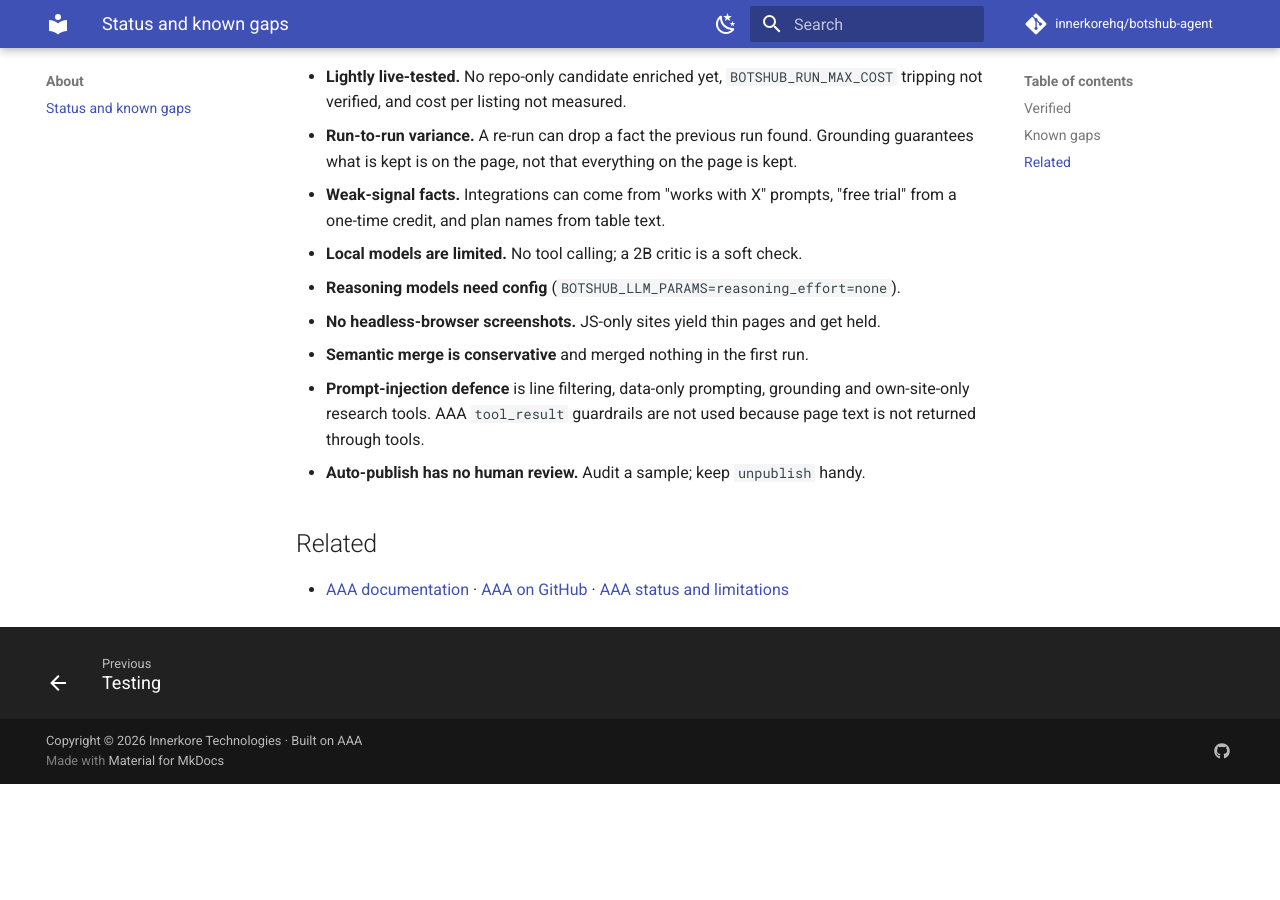
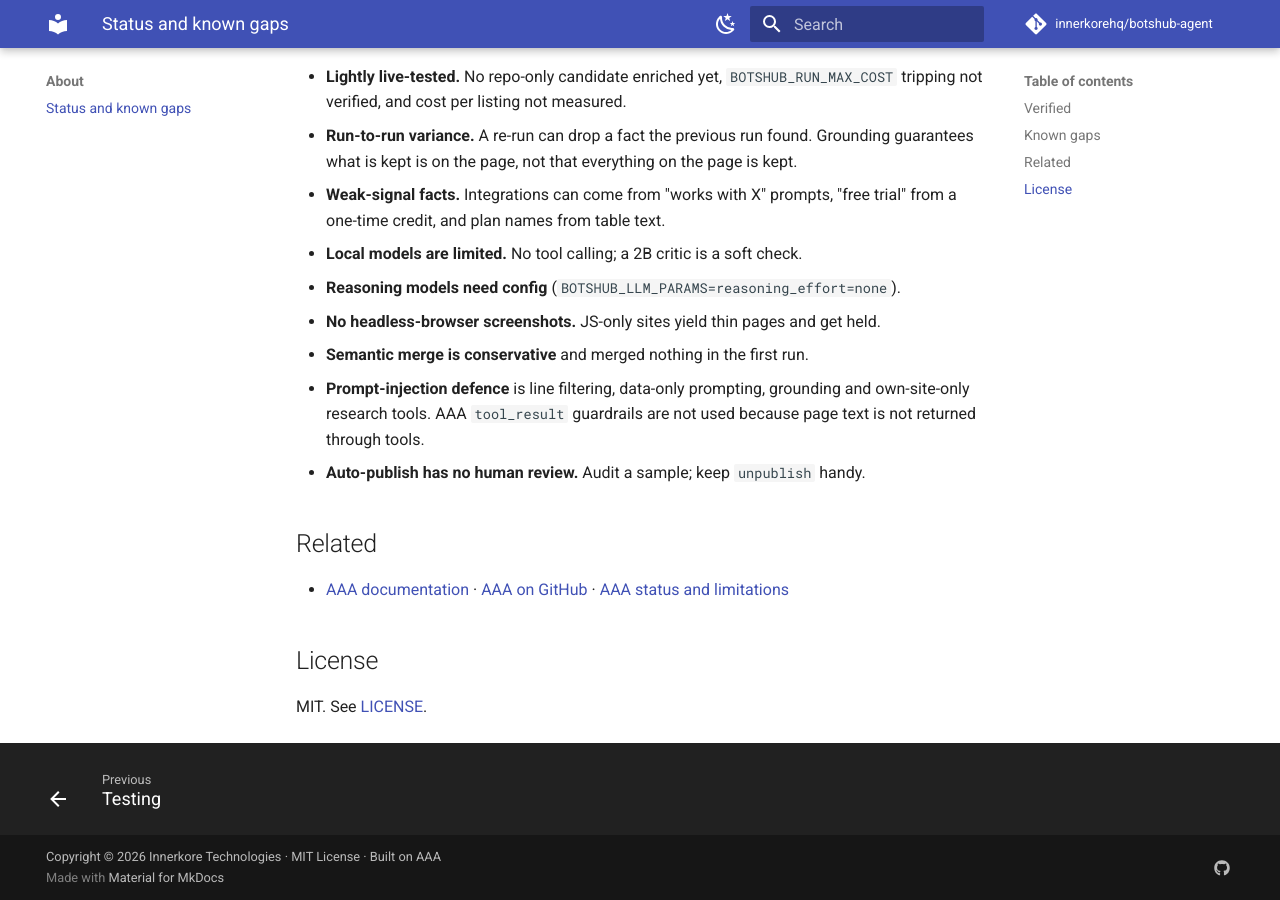
Before and after one commit to innerkorehq/botshub-agent, an MkDocs documentation site: the page built from docs/about/gaps.md, in a window 1280 px wide and 900 px high, scrolled down 541 px. Built offline with MkDocs 1.6.1 and Material for MkDocs 9.7.7, drawn with Linux system fonts in a browser that asks for light colours; comment, search, counter and statistics services are not loaded; before the commit the page ends 1325 px from its top, so only the background shows below that.

Commit message:
Add MIT license
Co-Authored-By: Claude Sonnet 5.5 <noreply@anthropic.com>

```diff
--- a/docs/about/gaps.md
+++ b/docs/about/gaps.md
@@ -23,3 +23,7 @@ BotsHub Agent is **alpha**, built on [AAA](https://innerkorehq.github.io/Autonom
 ## Related
 
 - [AAA documentation](https://innerkorehq.github.io/AutonomousAgentArchitecture/) · [AAA on GitHub](https://github.com/innerkorehq/AutonomousAgentArchitecture) · [AAA status and limitations](https://innerkorehq.github.io/AutonomousAgentArchitecture/about/limitations/)
+
+## License
+
+MIT. See [LICENSE](https://github.com/innerkorehq/botshub-agent/blob/master/LICENSE).
--- a/mkdocs.yml
+++ b/mkdocs.yml
@@ -4,7 +4,7 @@ site_url: https://innerkorehq.github.io/botshub-agent/
 repo_url: https://github.com/innerkorehq/botshub-agent
 repo_name: innerkorehq/botshub-agent
 edit_uri: edit/master/docs/
-copyright: Copyright &copy; 2026 Innerkore Technologies &middot; Built on <a href="https://innerkorehq.github.io/AutonomousAgentArchitecture/">AAA</a>
+copyright: Copyright &copy; 2026 Innerkore Technologies &middot; MIT License &middot; Built on <a href="https://innerkorehq.github.io/AutonomousAgentArchitecture/">AAA</a>
 
 theme:
   name: material
--- a/pyproject.toml
+++ b/pyproject.toml
@@ -1,8 +1,10 @@
 [project]
 name = "botshub-agent"
 version = "0.1.0"
-description = "Add your description here"
+description = "Autonomous agent for botshub.com: finds trending AI agents and builds evidence-grounded listings. Built on AAA."
 readme = "README.md"
+license = "MIT"
+license-files = ["LICENSE"]
 authors = [
     { name = "Gagandeep Singh Makhija", email = "gagandeep.2020@gmail.com" }
 ]
```
Also changed, not shown: README.md (+4 -0 lines), 1 other file.
